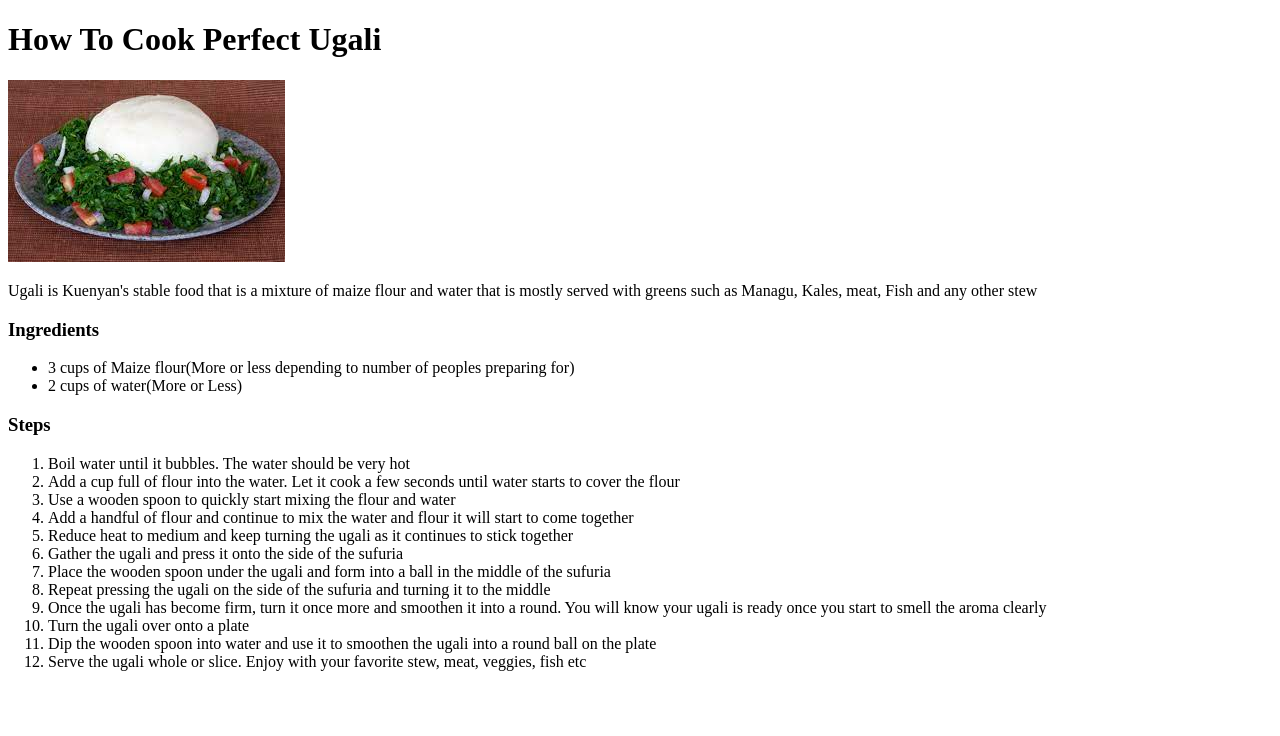
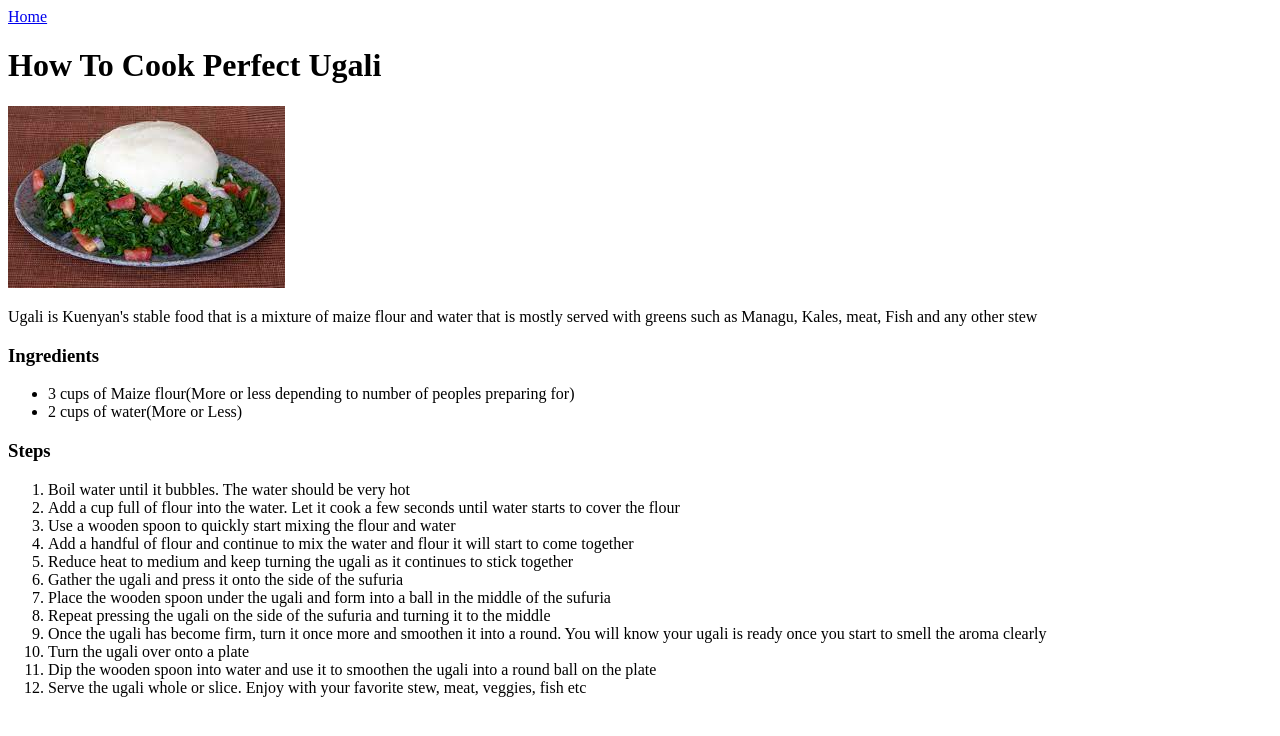
Before and after one commit to mkisii/obedondimu.github.io, a plain HTML site: page recipes/kenyan-ugali.html in a window 1280 px wide. Drawn offline with Linux system fonts and the light colour scheme.

Commit message:
Add index.html

```diff
--- a/recipes/kenyan-ugali.html
+++ b/recipes/kenyan-ugali.html
@@ -7,6 +7,8 @@
     <title>Document</title>
 </head>
 <body>
+    <a href="../index.html" class="hre">Home</a>
+
     <h1>How To Cook Perfect Ugali</h1>
     <img src="/images/ugali.jpg" alt="" srcset="">
     <p>Ugali is Kuenyan's stable food that is a mixture of maize flour and water that is mostly served with greens such as Managu, Kales, meat, Fish and any other stew </p>
```
Also changed, not shown: index.html (+1 -0 lines).
